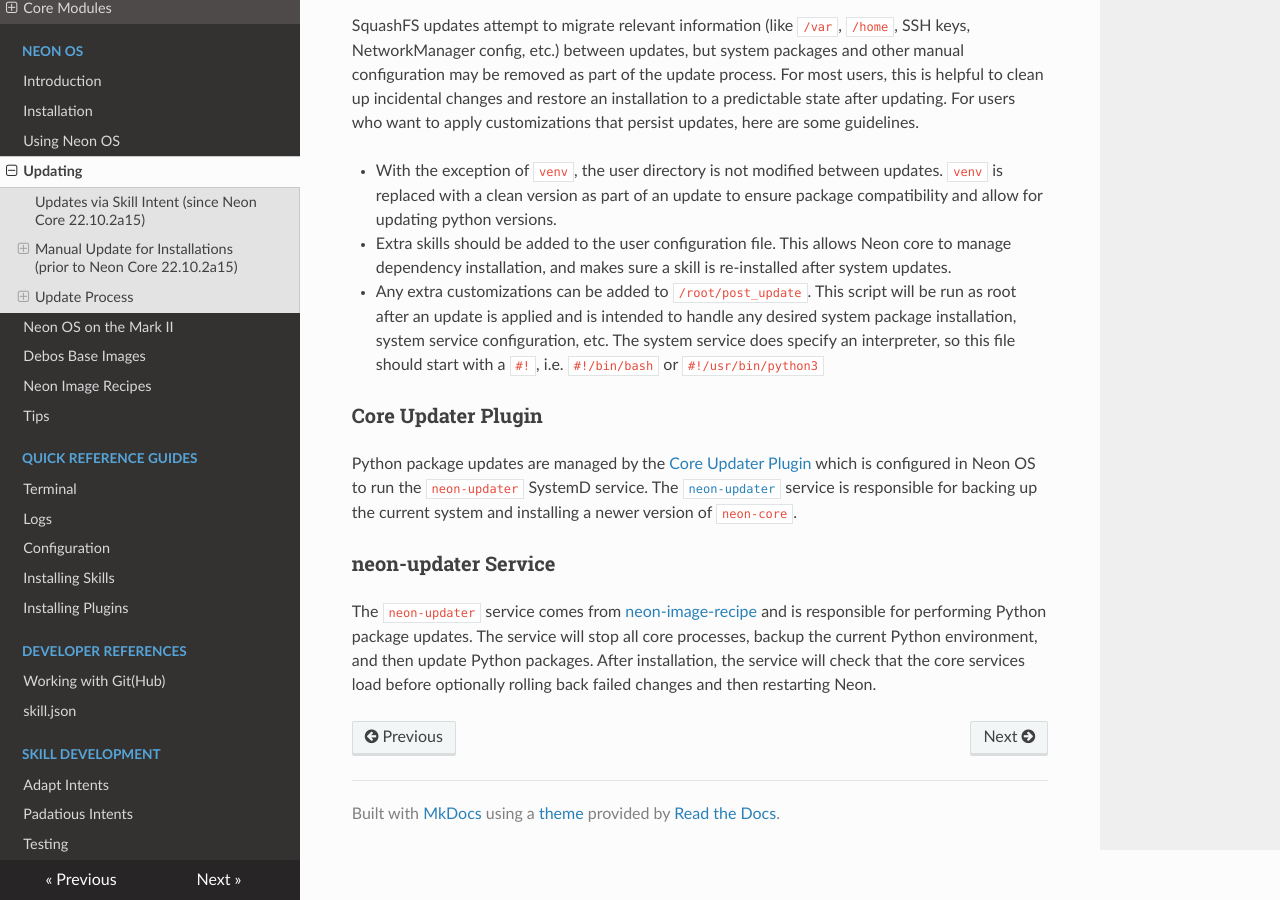
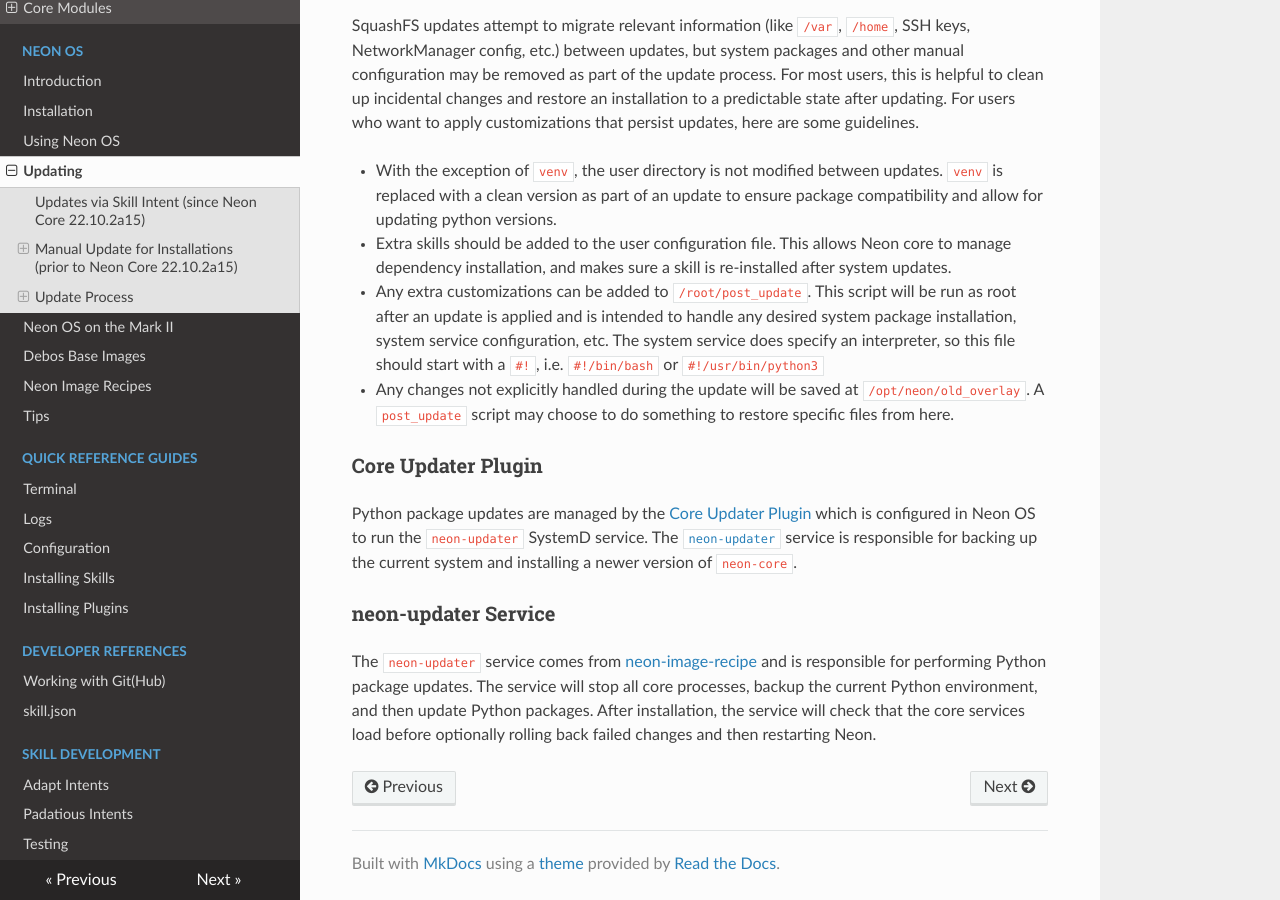
Before and after one commit to NeonGeckoCom/neon-docs, an MkDocs documentation site: the page built from docs/neon_os/neon_os_updates.md, in a window 1280 px wide and 900 px high, scrolled down 4231 px. Built offline with MkDocs 1.6.1, drawn with Linux system fonts in a browser that asks for light colours; nearby versions of some CDN libraries.

Commit message:
Add note about old_overlay retained files

```diff
--- a/docs/neon_os/neon_os_updates.md
+++ b/docs/neon_os/neon_os_updates.md
@@ -112,6 +112,9 @@
   system package installation, system service configuration, etc. The system
   service does specify an interpreter, so this file should start with a `#!`,
   i.e. `#!/bin/bash` or `#!/usr/bin/python3`
+- Any changes not explicitly handled during the update will be saved at
+  `/opt/neon/old_overlay`. A `post_update` script may choose to do something to
+  restore specific files from here.
 
 ### Core Updater Plugin
 Python package updates are managed by the [Core Updater Plugin](https://github.com/NeonGeckoCom/neon-phal-plugin-core-updater)
```
